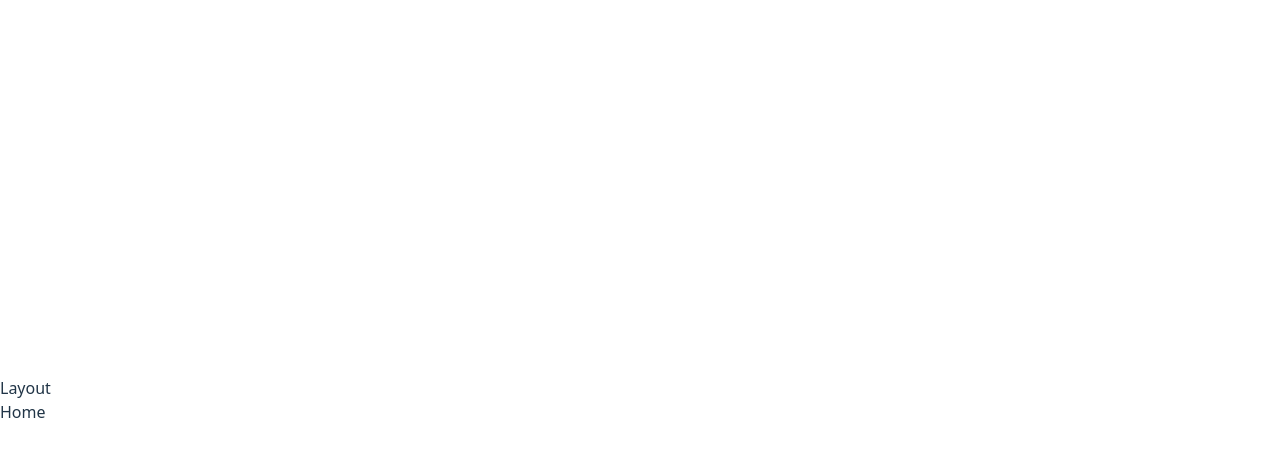
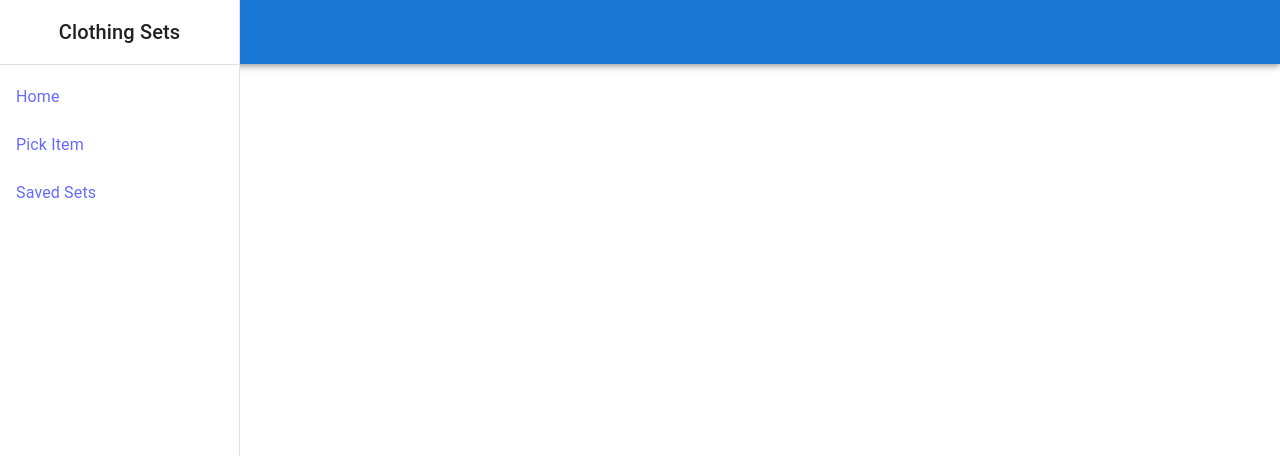
Before and after one commit to Tsachiel/clothing-sets-app, a React (Vite) app: page / in a window 1280 px wide. Shown: the top 456 px of the page. Built offline with nearby package versions, Linux system fonts and the light colour scheme.

Commit message:
Add Layout logic and UI

```diff
--- a/src/layouts/Layout.jsx
+++ b/src/layouts/Layout.jsx
@@ -1,11 +1,69 @@
-import { Outlet } from "react-router-dom";
+import { useState } from "react";
+import { Outlet, useLocation } from "react-router-dom";
+import {Box,CssBaseline,Drawer, Toolbar} from "@mui/material";
+import { DRAWER_WIDTH } from "../utils/consts";
+import { getTitle } from "../utils/functions";
+import TopBar from "../components/TopBar";
+import SideBar from "../components/SideBar";
 
-export default function Layout(){
+export default function Layout() {
+  const [mobileOpen, setMobileOpen] = useState(false);
+  const location = useLocation();
 
-    return (
-        <>
-            <div>Layout</div>
-            <Outlet />
-        </>
-    )
-}
+  const handleDrawerToggle = () => {
+    setMobileOpen(prev => !prev);
+  };
+  const title = getTitle(location.pathname);
+  const showBack = location.pathname !== "/";
+
+  const drawer = <SideBar onDrawertoggle={handleDrawerToggle}/>;
+
+  return (
+    <Box sx={{ display: "flex" }}>
+      <CssBaseline />
+      <TopBar
+      title ={title}
+      showBack ={showBack}
+      onDrawerToggle={handleDrawerToggle}
+      />
+      <Box component="nav">
+        <Drawer
+          variant="temporary"
+          open={mobileOpen}
+          onClose={handleDrawerToggle}
+          ModalProps={{ keepMounted: true }}
+          sx={{
+            display: { xs: "block", sm: "none" },
+            "& .MuiDrawer-paper": {
+              boxSizing: "border-box",
+              width: DRAWER_WIDTH,
+            },
+          }}
+        >{drawer}</Drawer>
+        <Drawer
+          variant="permanent"
+          sx={{
+            display: { xs: "none", sm: "block" },
+            "& .MuiDrawer-paper": {
+              boxSizing: "border-box",
+              width: DRAWER_WIDTH,
+            },
+          }}
+          open
+        >{drawer}</Drawer>
+      </Box>
+
+      <Box
+        component="main"
+        sx={{
+          flexGrow: 1,
+          p: 3,
+          width: { sm: `calc(100% - ${DRAWER_WIDTH}px)` },
+        }}
+      >
+        <Toolbar />
+        <Outlet />
+      </Box>
+    </Box>
+  );
+};
--- /dev/null
+++ b/src/utils/consts.js
@@ -0,0 +1 @@
+export const DRAWER_WIDTH = 240;
--- /dev/null
+++ b/src/utils/functions.js
@@ -0,0 +1,5 @@
+export const getTitle = (path) => {
+    if (path.includes("/picker")) return "Pick Clothing Item";
+    if (path === "/saved") return "Saved Sets";
+    return "Home";
+  };
```
